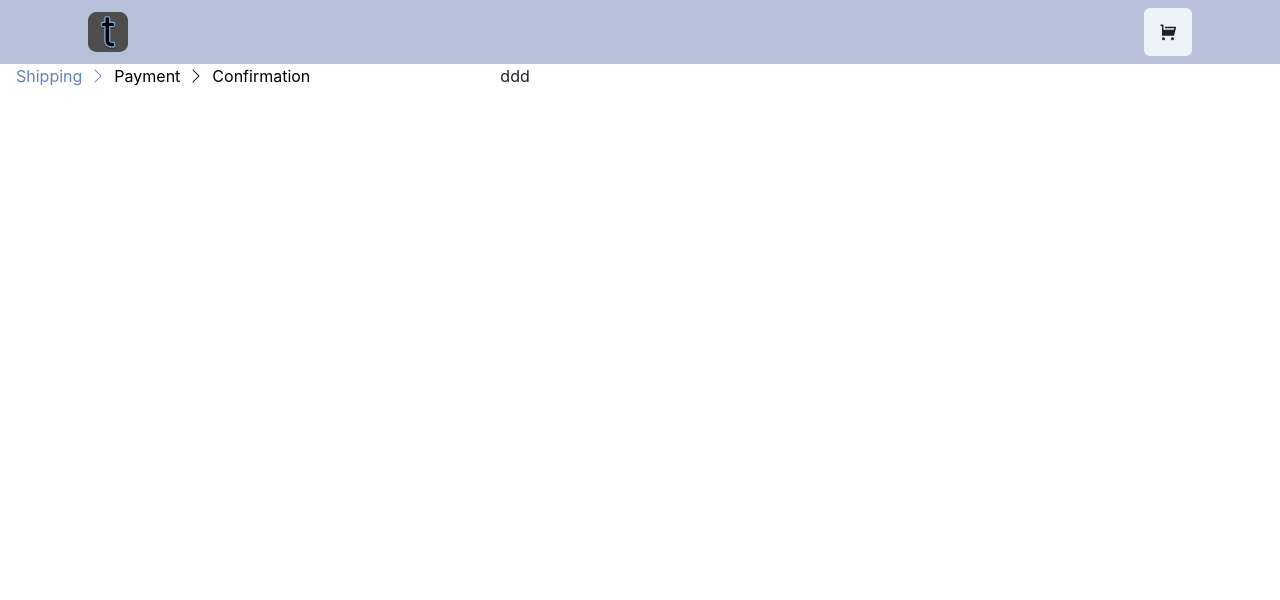
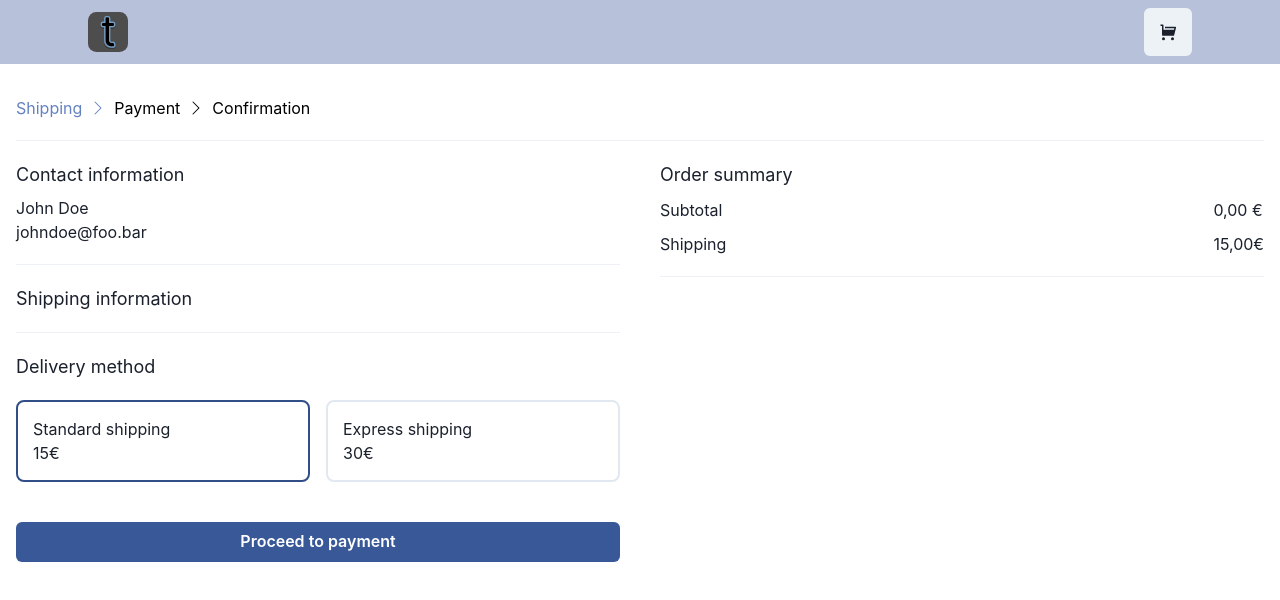
Before and after one commit to jkopi/tuote, a React (Create React App) app: page /checkout in a window 1280 px wide. Shown: the top 600 px of the page. Built offline with nearby package versions, Linux system fonts and the light colour scheme.

Commit message:
added contact information and order summary to checkout page

```diff
--- a/src/components/Checkout/Checkout.tsx
+++ b/src/components/Checkout/Checkout.tsx
@@ -1,7 +1,69 @@
+import { Box, Button, Divider, Flex, Image, SimpleGrid, Text } from '@chakra-ui/react';
+import React, { useContext } from 'react';
+import { useNavigate } from 'react-router-dom';
+import { CheckoutContext, Delivery } from '../../context/CheckoutContext';
+
+import { UserContext } from '../../context/UserContext';
+import { calculateTotalCartPrice } from '../../utils';
+import { OrderSummary } from './OrderSummary';
+
 export const Checkout = () => {
+  const navigate = useNavigate();
+  const userContext = useContext(UserContext);
+  const checkoutContext = useContext(CheckoutContext);
+
   return (
-    <div>
-      <h1>ddd</h1>
-    </div>
+    <SimpleGrid columns={[1, null, 2]} spacing="10">
+      <Box>
+        <Text fontSize="lg">Contact information</Text>
+        <Box mt="2">
+          <Text>John Doe</Text>
+          <Text>johndoe@foo.bar</Text>
+        </Box>
+        <Divider my="20px" />
+        <Box>
+          <Text fontSize="lg" mb="5">
+            Shipping information
+          </Text>
+        </Box>
+        <Divider my="20px" />
+        <Box>
+          <Text fontSize="lg" mb="5">
+            Delivery method
+          </Text>
+          <Flex>
+            <Box
+              width="full"
+              padding="15px"
+              mr="4"
+              border="2px"
+              borderColor={checkoutContext?.deliveryMethod === 'STANDARD' ? 'facebook.600' : 'gray.200'}
+              rounded="lg"
+              cursor="pointer"
+              onClick={() => checkoutContext?.setDeliveryMethod(Delivery.STANDARD)}
+            >
+              <Text>Standard shipping</Text>
+              <Text>15€</Text>
+            </Box>
+            <Box
+              width="full"
+              padding="15px"
+              border="2px"
+              borderColor={checkoutContext?.deliveryMethod === 'EXPRESS' ? 'facebook.600' : 'gray.200'}
+              rounded="lg"
+              cursor="pointer"
+              onClick={() => checkoutContext?.setDeliveryMethod(Delivery.EXPRESS)}
+            >
+              <Text>Express shipping</Text>
+              <Text>30€</Text>
+            </Box>
+          </Flex>
+          <Button width="full" colorScheme="facebook" my="10" onClick={() => navigate('/checkout/payment')}>
+            Proceed to payment
+          </Button>
+        </Box>
+      </Box>
+      <OrderSummary cartItems={userContext?.cartItems} deliveryMethod={checkoutContext?.deliveryMethod} />
+    </SimpleGrid>
   );
 };
--- a/src/components/Checkout/CheckoutSteps.tsx
+++ b/src/components/Checkout/CheckoutSteps.tsx
@@ -7,16 +7,17 @@ import { CheckoutContext } from '../../context/CheckoutContext';
 export const CheckoutSteps = () => {
   const checkoutContext = useContext(CheckoutContext);
   const location = useLocation();
-  console.log(location.pathname.split('/'));
+  const params = useParams();
+
   return (
     <Breadcrumb spacing="8px" separator={<BsChevronRight />}>
-      <BreadcrumbItem color={checkoutContext?.phase === 'CHECKOUT' ? 'facebook.300' : 'black'}>
+      <BreadcrumbItem color={location.pathname === '/checkout' ? 'facebook.300' : 'black'}>
         <Text>Shipping</Text>
       </BreadcrumbItem>
-      <BreadcrumbItem color={checkoutContext?.phase === 'PAYMENT' ? 'facebook.300' : 'black'}>
+      <BreadcrumbItem color={location.pathname === '/checkout/payment' ? 'facebook.300' : 'black'}>
         <Text>Payment</Text>
       </BreadcrumbItem>
-      <BreadcrumbItem color={checkoutContext?.phase === 'CONFIRMATION' ? 'facebook.300' : 'black'}>
+      <BreadcrumbItem color={location.pathname === '/checkout/confirmation/*' ? 'facebook.300' : 'black'}>
         <Text>Confirmation</Text>
       </BreadcrumbItem>
     </Breadcrumb>
--- a/src/components/Checkout/CheckoutView.tsx
+++ b/src/components/Checkout/CheckoutView.tsx
@@ -1,4 +1,4 @@
-import { Container, Flex } from '@chakra-ui/react'
+import { Box, Container, Divider, Flex } from '@chakra-ui/react'
 import { Outlet } from 'react-router-dom'
 import { Layout } from '../Layout'
 import { CheckoutSteps } from './CheckoutSteps'
@@ -6,12 +6,13 @@ import { CheckoutSteps } from './CheckoutSteps'
 export const CheckoutView = () => {
   return (
     <Layout>
-      <Flex>
+      <Box mt="8">
         <CheckoutSteps />
-        <Container>
+        <Box>
+          <Divider my="20px"/>
           <Outlet />
-        </Container>
-      </Flex>
+        </Box>
+      </Box>
     </Layout>
   )
 }
--- /dev/null
+++ b/src/components/Checkout/OrderSummary.tsx
@@ -0,0 +1,44 @@
+import { Box, Divider, Flex, Image, Text } from '@chakra-ui/react';
+import React from 'react';
+import { Delivery } from '../../context/CheckoutContext';
+import { Product } from '../../interfaces';
+import { calculateTotalCartPrice } from '../../utils';
+
+type Props = {
+  cartItems?: Product[];
+  deliveryMethod?: Delivery;
+};
+
+export const OrderSummary = ({ cartItems, deliveryMethod }: Props) => {
+  return (
+    <Box>
+      <Text fontSize="lg" mb="10px">
+        Order summary
+      </Text>
+      {cartItems?.map((item) => (
+        <React.Fragment key={item.title}>
+          <Flex gap="6">
+            <Image width="100px" height="100px" rounded="lg" src={item.thumbnail} />
+            <Text fontSize="lg">{item.title}</Text>
+            <Box>
+              <Text>{item.price},00 €</Text>
+              <Text>Remove</Text>
+            </Box>
+          </Flex>
+          <Divider my="20px" />
+        </React.Fragment>
+      ))}
+      <Flex justify="space-between">
+        <Box>
+          <Text mb="10px">Subtotal</Text>
+          <Text>Shipping</Text>
+        </Box>
+        <Box>
+          <Text mb="10px">{cartItems ? `${calculateTotalCartPrice(cartItems)},00 €` : 0}</Text>
+          <Text>{deliveryMethod === 'STANDARD' ? '15,00€' : '30,00€'}</Text>
+        </Box>
+      </Flex>
+      <Divider my="20px" />
+    </Box>
+  );
+};
--- a/src/context/CheckoutContext.tsx
+++ b/src/context/CheckoutContext.tsx
@@ -5,27 +5,38 @@ type ProviderProps = {
 };
 
 export enum Phase {
-  CHECKOUT = "CHECKOUT",
-  PAYMENT = "PAYMENT",
-  CONFIRMATION = "CONFIRMATION"
+  CHECKOUT = 'CHECKOUT',
+  PAYMENT = 'PAYMENT',
+  CONFIRMATION = 'CONFIRMATION',
+}
+
+export enum Delivery {
+  STANDARD = 'STANDARD',
+  EXPRESS = 'EXPRESS',
 }
 
 type ContextProps = {
   phase: Phase;
   setPhase: (value: Phase) => void;
+  deliveryMethod: Delivery;
+  setDeliveryMethod: (value: Delivery) => void;
 };
 
 export const CheckoutContext = createContext<ContextProps | undefined>(undefined);
 
 function CheckoutProvider({ children }: ProviderProps) {
   const [phase, setPhase] = useState<Phase>(Phase.CHECKOUT);
+  const [deliveryMethod, setDeliveryMethod] = useState<Delivery>(Delivery.STANDARD);
   const phaseSetter = (value: Phase) => setPhase(value);
+  const deliverySetter = (value: Delivery) => setDeliveryMethod(value);
 
   return (
     <CheckoutContext.Provider
       value={{
         phase: phase,
         setPhase: phaseSetter,
+        deliveryMethod: deliveryMethod,
+        setDeliveryMethod: deliverySetter
       }}
     >
       {children}
```
